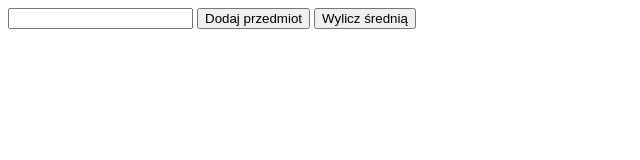
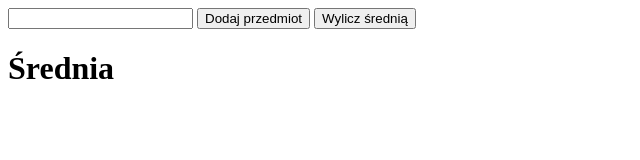
Before and after one commit to ctworzewski/kalkulator-srednia-ocen-dynamiczne-dodawanie, a plain HTML site: page index.html in a window 1280 px wide. Shown: the whole page, without its empty margins (0-640 px from the left). Drawn offline with Linux system fonts and the light colour scheme.

Commit message:
Change index.html

```diff
--- a/index.html
+++ b/index.html
@@ -13,7 +13,7 @@
     <button class="addSubject">Dodaj przedmiot</button>
     <button class="enumerateAverage">Wylicz średnią</button>
 
-
+<h1>Średnia</h1>
     <ul class="myList">
     </ul>
 
```
